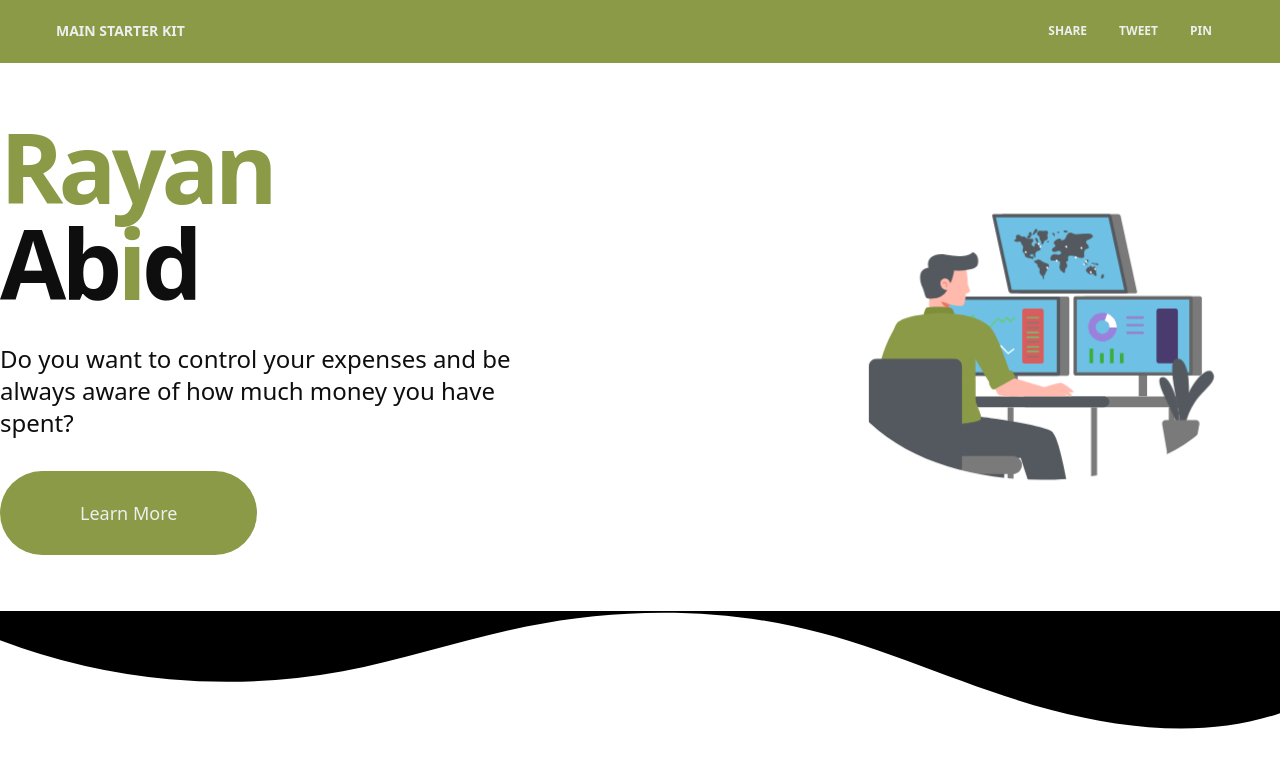
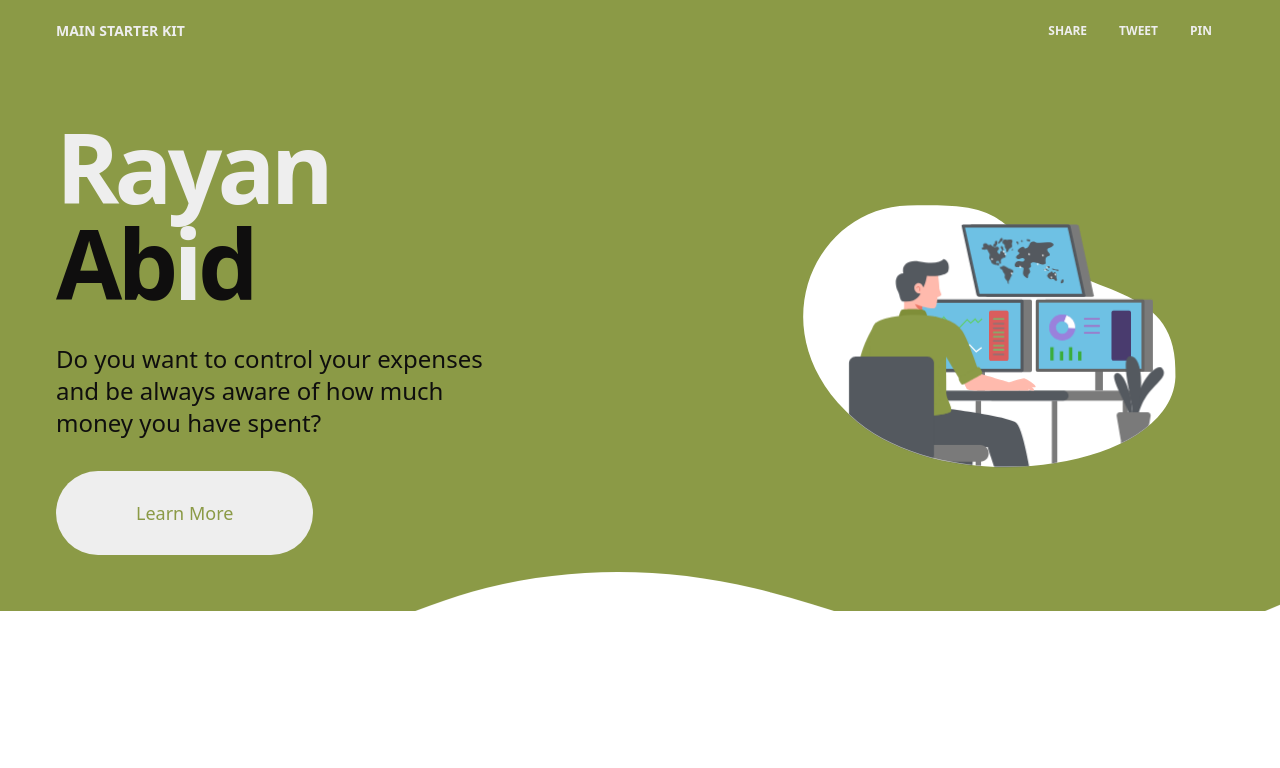
Before and after one commit to RayanAbid/RayanAbidPortfolio, a Next.js app: page / in a window 1280 px wide. Shown: the top 768 px of the page. Built offline with nearby package versions, Linux system fonts and the light colour scheme.

Commit message:
Push changes

```diff
--- a/components/HeroSection/HeroLeft.js
+++ b/components/HeroSection/HeroLeft.js
@@ -5,10 +5,10 @@ function HeroLeft() {
   return (
     <>
       <div className="md:w-3/5  pb-10 lg:py-14 xl:py-14">
-        <h1 className="text-3xl lg:text-6xl xl:text-8xl font-black text-main text-center md:text-left tracking-tighter f-f-i md:w-7/12 leading-tight text-heading-color">
+        <h1 className="text-3xl lg:text-6xl xl:text-8xl font-black text-white text-center md:text-left tracking-tighter f-f-i md:w-7/12 leading-tight text-heading-color">
           Rayan{" "}
           <span className="text-dark">
-            Ab<span className="text-main">i</span>d
+            Ab<span className="text-white">i</span>d
           </span>
         </h1>
         <h2 className="md:w-8/12 py-4 text-center md:text-left md:py-8 text-dark text-lg lg:text-2xl">
@@ -16,7 +16,7 @@ function HeroLeft() {
           money you have spent?{" "}
         </h2>
         <div className="w-full flex justify-center md:block">
-          <button className="hover:opacity-90 bg-main py-3 px-10 lg:py-7 lg:px-20 rounded-full text-white text-sm md:text-lg f-f-p">
+          <button className="hover:opacity-90 bg-white py-3 px-10 lg:py-7 lg:px-20 rounded-full text-main text-sm md:text-lg f-f-p">
             Learn More
           </button>
         </div>
--- a/components/HeroSection/HeroRight.js
+++ b/components/HeroSection/HeroRight.js
@@ -8,7 +8,7 @@ function HeroRight() {
     <>
       <div className="w-1/2 sm:w-2/5 h-64 md:h-auto m-auto flex items-center overflow-hidden">
         {/* <img class="h-full" src="https://cdn.tuk.dev/assets/components/111220/Hero4/Rectangle.png" alt="Device"> */}
-        <Lottie animationData={heroSection} />
+        <Lottie loop={true} animationData={heroSection} />
         {/* <img
           className="md:absolute md:w-1/2 md:-ml-28"
           src="https://cdn.tuk.dev/assets/components/111220/Hero4/Device - Macbook Pro.png"
--- a/components/HeroSection/index.js
+++ b/components/HeroSection/index.js
@@ -6,7 +6,7 @@ function IndexPage() {
 
   return (
     <>
-      <div className="mx-auto container relative z-0  xl:px-0">
+      <div className="mx-auto container relative z-0  bg-main xl:px-14">
         <div className="flex flex-col-reverse md:flex-row">
           <HeroLeft />
           <HeroRight />
--- a/pages/index.js
+++ b/pages/index.js
@@ -7,7 +7,7 @@ export default function Home() {
   return (
     <div>
       <HeroSection />
-      <div class="custom-shape-divider-top-1650829951">
+      <div className="mb-20 custom-shape-divider-bottom-1650830520">
         <svg
           data-name="Layer 1"
           xmlns="http://www.w3.org/2000/svg"
@@ -15,8 +15,8 @@ export default function Home() {
           preserveAspectRatio="none"
         >
           <path
-            d="M321.39,56.44c58-10.79,114.16-30.13,172-41.86,82.39-16.72,168.19-17.73,250.45-.39C823.78,31,906.67,72,985.66,92.83c70.05,18.48,146.53,26.09,214.34,3V0H0V27.35A600.21,600.21,0,0,0,321.39,56.44Z"
-            class="shape-fill"
+            d="M985.66,92.83C906.67,72,823.78,31,743.84,14.19c-82.26-17.34-168.06-16.33-250.45.39-57.84,11.73-114,31.07-172,41.86A600.21,600.21,0,0,1,0,27.35V120H1200V95.8C1132.19,118.92,1055.71,111.31,985.66,92.83Z"
+            className="shape-fill"
           ></path>
         </svg>
       </div>
--- a/styles/globals.css
+++ b/styles/globals.css
@@ -2,23 +2,23 @@
 @tailwind components;
 @tailwind utilities;
 
-.custom-shape-divider-bottom-1650829993 {
+.custom-shape-divider-bottom-1650830520 {
   position: absolute;
   bottom: 0;
   left: 0;
   width: 100%;
   overflow: hidden;
   line-height: 0;
-  transform: rotate(180deg);
 }
 
-.custom-shape-divider-bottom-1650829993 svg {
+.custom-shape-divider-bottom-1650830520 svg {
   position: relative;
   display: block;
   width: calc(100% + 1.3px);
   height: 150px;
+  transform: rotateY(180deg);
 }
 
-.custom-shape-divider-bottom-1650829993 .shape-fill {
-  fill: #8b9a46;
+.custom-shape-divider-bottom-1650830520 .shape-fill {
+  fill: #ffff;
 }
```
